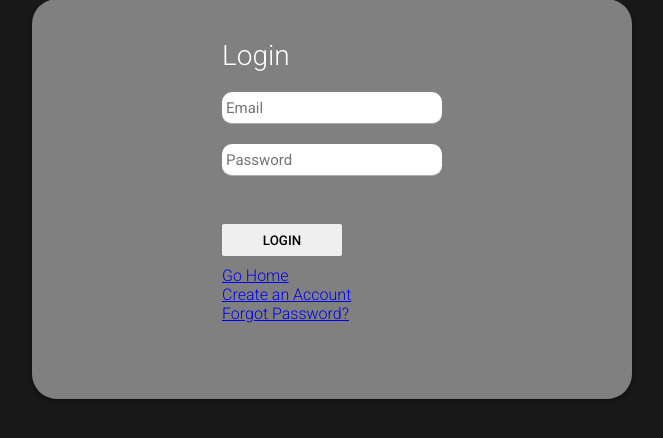
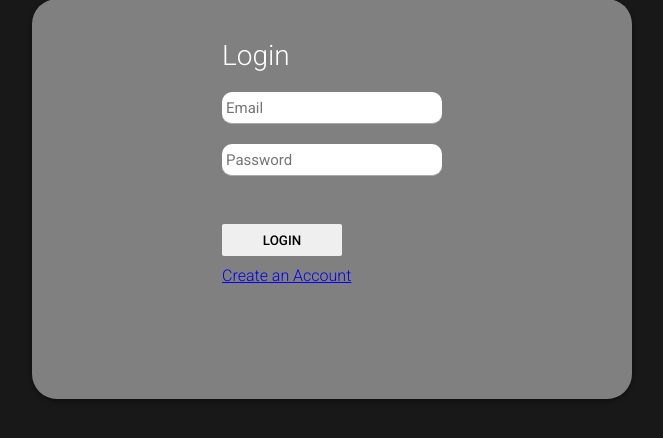
Before and after one commit to cate865/waterco_ui, a PHP site: page /loginbiller.html in a window 1280 px wide. Shown: the part 65-503 px from the top of the page, without its empty margins (308-971 px from the left). Run offline with PHP 8.4, Linux system fonts and the light colour scheme.

Commit message:
landing login

```diff
--- a/index.php
+++ b/index.php
@@ -1,3 +1,3 @@
 <?php
-include('index.html');
+include('loginbiller.html');
 ?>
--- a/loginbiller.html
+++ b/loginbiller.html
@@ -18,11 +18,8 @@
         <input type="password" name="Password" placeholder="Password" id="Password"/>
         <input type="submit" name="signup_submit" value="Login" style="margin-bottom: 10px;" /> <br>
       </form>
-      <a href="./index.html">Go Home</a> <br>
       <a href="./newbiller.html">Create an
         Account</a> <br>
-      <a href="./changepass.html">Forgot
-        Password?</a>
     </div>
   </div>
 
--- a/newbiller.html
+++ b/newbiller.html
@@ -19,7 +19,6 @@
         <input type="password" name="Password" placeholder="Password" id="Password"/>
         <button type="submit" class="btn btn-primary" style="margin-bottom: 10px;">Create Biller</button>
       </form>
-      <a href="./index.html">Go Home</a> <br>
       <a href="./loginbiller.html">Have an
         account? Login</a>
     </div>
```
